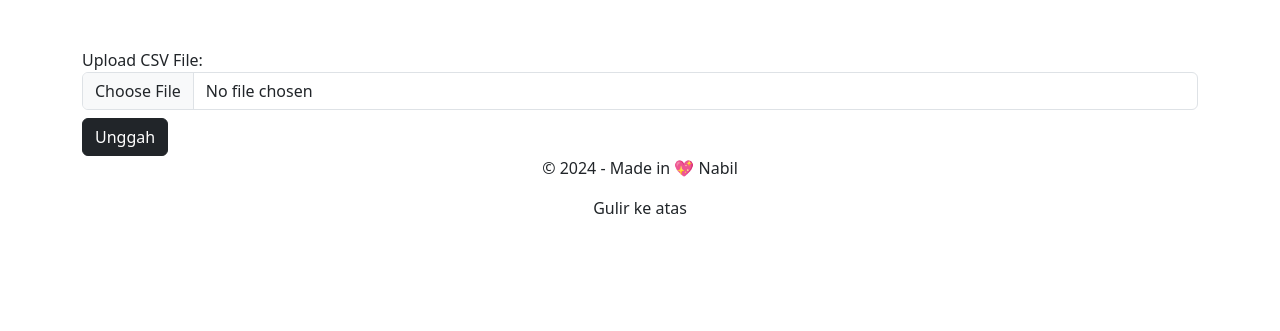
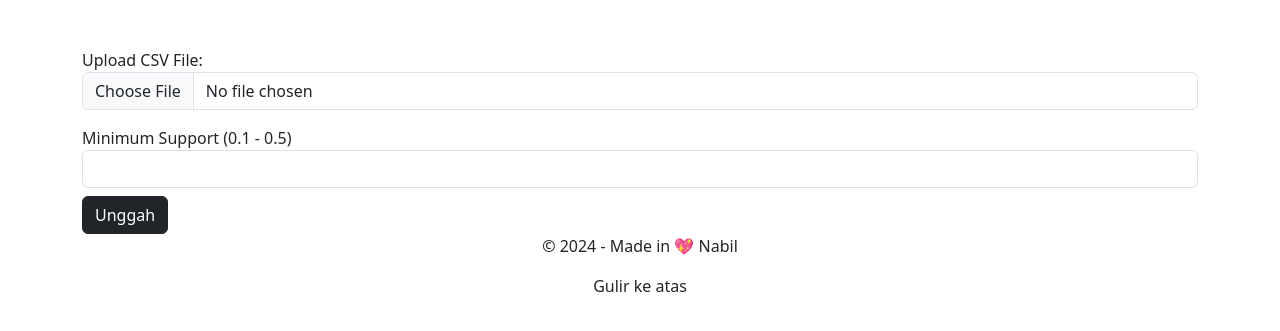
Before and after one commit to Anugerah20/FTC-Guru-Honorer, a Flask app: page /cluster in a window 1280 px wide. Shown: the part 56-387 px from the top of the page. Run offline with Flask 3, Linux system fonts and the light colour scheme; the visitor is signed in with stand-in values (Sample User, id 1); some libraries are stand-ins or nearby versions.

Commit message:
Memperbarui menambahkan input minimum support

```diff
--- a/templates/ftc.html
+++ b/templates/ftc.html
@@ -9,6 +9,12 @@
      <form action="/cluster" method="post" enctype="multipart/form-data">
           <label for="file">Upload CSV File:</label>
           <input type="file" class="form-control" id="file" name="file" required>
+
+          <!-- Form untuk mengisi minimum support -->
+          <label for="min_support" class="mt-3">Minimum Support (0.1 - 0.5)</label>
+          <input type="number" step="0.1" min="0.1" max="0.5" class="form-control" id="min_support" name="min_support"
+               required>
+
           <button type="submit" class="btn btn-dark mt-2">Unggah</button>
      </form>
 
@@ -28,8 +34,9 @@
                     <tbody>
                          {% for term_set, details in iteration.frequent_term_set.items() %}
                          <tr>
-                              <td>{{ term_set }}</td>
-                              <td>{{ details[0] }}</td>
+                              <td>{{ term_set | replace("'", "") | replace("(", "") | replace(")", "") |
+                                   replace(",", "") }}</td>
+                              <td>{{ details[0] | join(', ') }}</td>
                               <td>{{ details[1] }}</td>
                          </tr>
                          {% endfor %}
```
